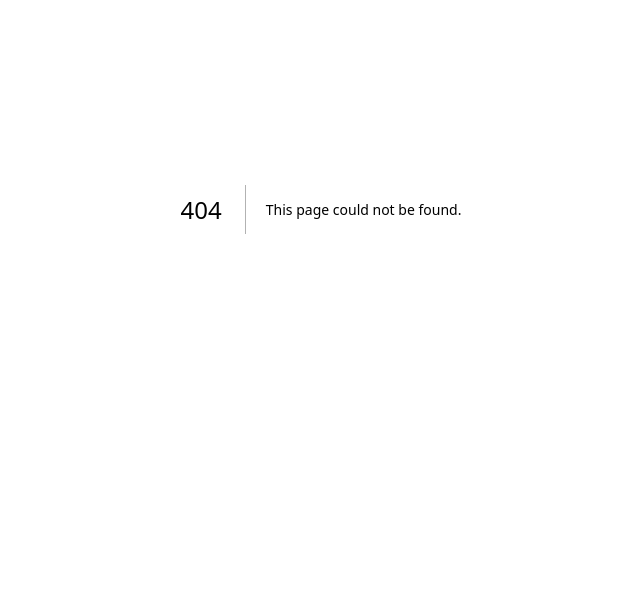
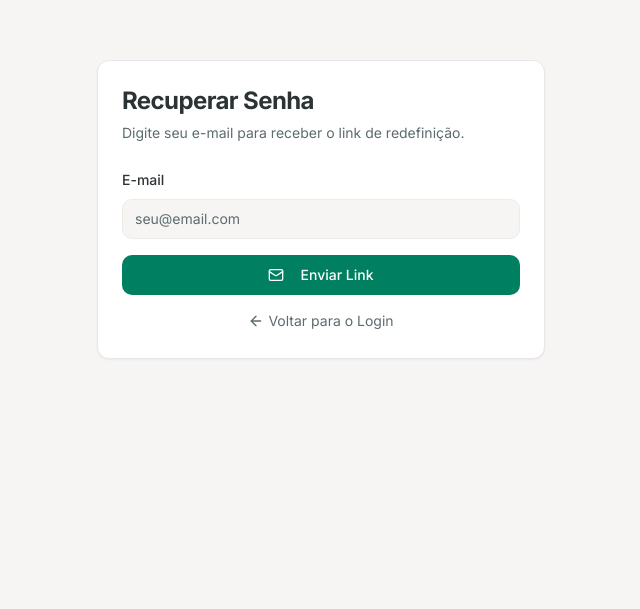
Before and after one commit to RomLex14/ProjetoParquesBrasil, a Next.js app: page /forgot-password in a window 1280 px wide. Before the commit this address had no page. Shown: the part 191-800 px from the top of the page, without its empty margins (319-959 px from the left). Built offline with nearby package versions, Linux system fonts and the light colour scheme; no server answers.

Commit message:
Forgot-Password

```diff
--- /dev/null
+++ b/app/auth/update-password/page.tsx
@@ -0,0 +1,137 @@
+// app/auth/update-password/page.tsx
+
+"use client"
+
+import type React from "react"
+import { useState, useEffect } from "react"
+import { useRouter } from "next/navigation"
+import { supabase } from "@/lib/supabase"
+import { Button } from "@/components/ui/button"
+import { Input } from "@/components/ui/input"
+import { Label } from "@/components/ui/label"
+import { Card, CardContent, CardDescription, CardHeader, CardTitle } from "@/components/ui/card"
+import { Alert, AlertDescription } from "@/components/ui/alert"
+import { Loader2, KeyRound } from "lucide-react"
+
+export default function UpdatePasswordPage() {
+  const router = useRouter()
+  const [newPassword, setNewPassword] = useState("")
+  const [confirmPassword, setConfirmPassword] = useState("")
+  const [loading, setLoading] = useState(false)
+  const [error, setError] = useState("")
+  const [message, setMessage] = useState("")
+  const [sessionExists, setSessionExists] = useState(false)
+
+  useEffect(() => {
+    // Verifica se o usuário chegou aqui com uma sessão válida (link do email)
+    const { data: { subscription } } = supabase.auth.onAuthStateChange((event, session) => {
+      if (event === "PASSWORD_RECOVERY" || session) {
+        setSessionExists(true);
+      }
+    });
+
+    return () => {
+      subscription.unsubscribe();
+    };
+  }, []);
+
+  const handleUpdatePassword = async (e: React.FormEvent) => {
+    e.preventDefault()
+    setError("")
+    setMessage("")
+
+    if (newPassword !== confirmPassword) {
+      setError("As senhas não conferem.")
+      return
+    }
+    if (newPassword.length < 6) {
+      setError("A senha deve ter no mínimo 6 caracteres.")
+      return
+    }
+
+    setLoading(true)
+
+    const { error } = await supabase.auth.updateUser({
+      password: newPassword,
+    })
+
+    if (error) {
+      setError(`Erro: ${error.message}`)
+    } else {
+      setMessage("Senha atualizada com sucesso! Redirecionando...")
+      await supabase.auth.signOut()
+      setTimeout(() => {
+        router.push("/login")
+      }, 3000)
+    }
+    setLoading(false)
+  }
+
+  return (
+    <div className="flex min-h-screen items-center justify-center bg-background p-4">
+      <Card className="w-full max-w-md">
+        <CardHeader>
+          <CardTitle className="text-2xl font-bold">Nova Senha</CardTitle>
+          <CardDescription>
+            {sessionExists
+              ? "Digite sua nova senha abaixo."
+              : "Verificando link..."}
+          </CardDescription>
+        </CardHeader>
+        <CardContent>
+          {sessionExists ? (
+            <form onSubmit={handleUpdatePassword} className="space-y-4">
+              <div className="space-y-2">
+                <Label htmlFor="new-password">Nova Senha</Label>
+                <Input
+                  id="new-password"
+                  type="password"
+                  placeholder="••••••••"
+                  required
+                  value={newPassword}
+                  onChange={(e) => setNewPassword(e.target.value)}
+                />
+              </div>
+              <div className="space-y-2">
+                <Label htmlFor="confirm-password">Confirmar Senha</Label>
+                <Input
+                  id="confirm-password"
+                  type="password"
+                  placeholder="••••••••"
+                  required
+                  value={confirmPassword}
+                  onChange={(e) => setConfirmPassword(e.target.value)}
+                />
+              </div>
+
+              {message && (
+                <Alert variant="default" className="text-green-700 border-green-300">
+                  <AlertDescription>{message}</AlertDescription>
+                </Alert>
+              )}
+              {error && (
+                <Alert variant="destructive">
+                  <AlertDescription>{error}</AlertDescription>
+                </Alert>
+              )}
+
+              <Button type="submit" className="w-full" disabled={loading || !!message}>
+                {loading ? (
+                  <Loader2 className="mr-2 h-4 w-4 animate-spin" />
+                ) : (
+                  <KeyRound className="mr-2 h-4 w-4" />
+                )}
+                Atualizar Senha
+              </Button>
+            </form>
+          ) : (
+            <div className="flex flex-col items-center justify-center text-muted-foreground py-8">
+              <Loader2 className="h-8 w-8 animate-spin mb-2" />
+              <p>Validando acesso...</p>
+            </div>
+          )}
+        </CardContent>
+      </Card>
+    </div>
+  )
+}
--- /dev/null
+++ b/app/forgot-password/page.tsx
@@ -0,0 +1,97 @@
+// app/forgot-password/page.tsx
+
+"use client"
+
+import type React from "react"
+import { useState } from "react"
+import Link from "next/link"
+import { supabase } from "@/lib/supabase"
+import { Button } from "@/components/ui/button"
+import { Input } from "@/components/ui/input"
+import { Label } from "@/components/ui/label"
+import { Card, CardContent, CardDescription, CardHeader, CardTitle } from "@/components/ui/card"
+import { Alert, AlertDescription } from "@/components/ui/alert"
+import { Mail, Loader2, ArrowLeft } from "lucide-react"
+
+export default function ForgotPasswordPage() {
+  const [email, setEmail] = useState("")
+  const [loading, setLoading] = useState(false)
+  const [message, setMessage] = useState("")
+  const [error, setError] = useState("")
+
+  const handlePasswordReset = async (e: React.FormEvent) => {
+    e.preventDefault()
+    setError("")
+    setMessage("")
+    setLoading(true)
+
+    // Esta URL deve ser a mesma configurada no Redirect URLs do Supabase
+    // Ela aponta para a página de ATUALIZAR senha que criamos antes
+    const redirectTo = `${window.location.origin}/auth/update-password`
+
+    const { error } = await supabase.auth.resetPasswordForEmail(email, {
+      redirectTo: redirectTo,
+    })
+
+    if (error) {
+      setError(`Erro: ${error.message}`)
+    } else {
+      setMessage("Link enviado! Verifique seu e-mail (pode cair no spam).")
+    }
+    setLoading(false)
+  }
+
+  return (
+    <div className="flex min-h-screen items-center justify-center bg-background p-4">
+      <Card className="w-full max-w-md">
+        <CardHeader>
+          <CardTitle className="text-2xl font-bold">Recuperar Senha</CardTitle>
+          <CardDescription>
+            Digite seu e-mail para receber o link de redefinição.
+          </CardDescription>
+        </CardHeader>
+        <CardContent>
+          <form onSubmit={handlePasswordReset} className="space-y-4">
+            <div className="space-y-2">
+              <Label htmlFor="email">E-mail</Label>
+              <Input
+                id="email"
+                type="email"
+                placeholder="seu@email.com"
+                required
+                value={email}
+                onChange={(e) => setEmail(e.target.value)}
+              />
+            </div>
+
+            {message && (
+              <Alert variant="default" className="text-green-700 border-green-300">
+                <AlertDescription>{message}</AlertDescription>
+              </Alert>
+            )}
+            {error && (
+              <Alert variant="destructive">
+                <AlertDescription>{error}</AlertDescription>
+              </Alert>
+            )}
+
+            <Button type="submit" className="w-full" disabled={loading}>
+              {loading ? (
+                <Loader2 className="mr-2 h-4 w-4 animate-spin" />
+              ) : (
+                <Mail className="mr-2 h-4 w-4" />
+              )}
+              Enviar Link
+            </Button>
+          </form>
+          <div className="mt-4 text-center text-sm">
+            <Link href="/login" className="inline-flex items-center text-muted-foreground hover:text-primary">
+              <ArrowLeft className="mr-1 h-4 w-4" />
+              Voltar para o Login
+            </Link>
+          </div>
+        </CardContent>
+      </Card>
+    </div>
+  )
+}
--- a/app/login/page.tsx
+++ b/app/login/page.tsx
@@ -1,8 +1,8 @@
 "use client"
 
-import type React from "react" // Adicionado 'type'
+import type React from "react"
 import { useState, useEffect } from "react"
-import Link from "next/link" // Garantida a importação
+import Link from "next/link"
 import { supabase } from "@/lib/supabase"
 import { Button } from "@/components/ui/button"
 import { Input } from "@/components/ui/input"
@@ -46,8 +46,7 @@ export default function LoginPage() {
         email,
         password,
         options: {
-          // persistSession: true, // <-- LINHA REMOVIDA
-          // Adicione outras opções válidas aqui se necessário, ex: captchaToken
+
         },
       })
 
@@ -140,6 +139,11 @@ export default function LoginPage() {
                 Cadastre-se
               </Link>
             </div>
+            <div className="mt-2 text-center text-sm">
+              <Link href="/forgot-password" className="text-sm underline text-muted-foreground hover:text-primary">
+                Esqueceu sua senha?
+              </Link>
+            </div>
           </form>
         </CardContent>
       </Card>
--- a/package.json
+++ b/package.json
@@ -72,7 +72,7 @@
     "zod": "^3.24.1"
   },
   "devDependencies": {
-    "@types/leaflet": "^1.9.20",
+    "@types/leaflet": "^1.9.21",
     "@types/node": "22.15.29",
     "@types/react": "18.3.23",
     "@types/react-dom": "^18",
```
Also changed, not shown: 1 other file (tests, documents, lock files or other folders).
